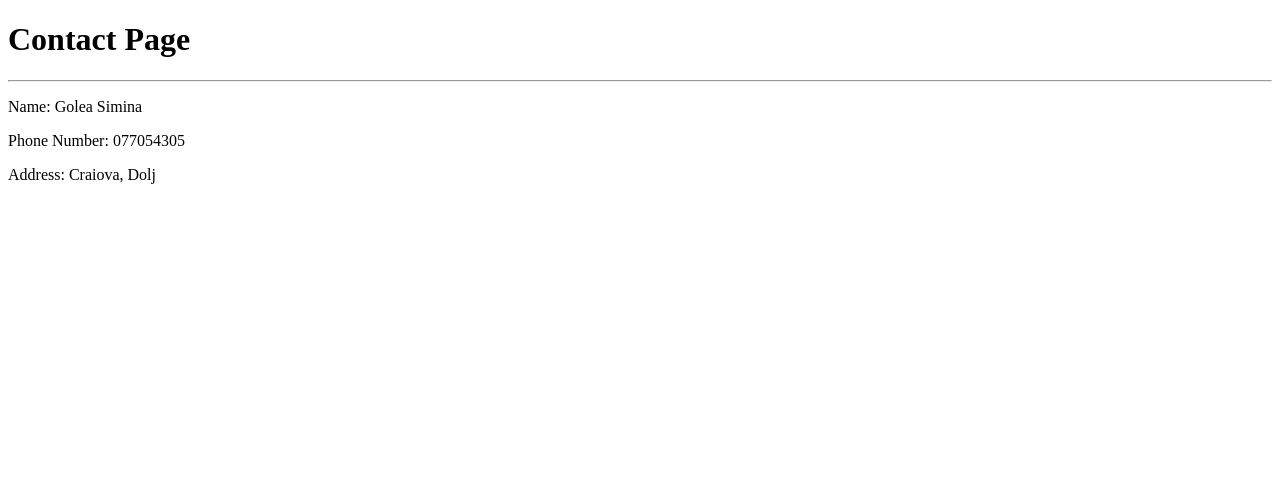
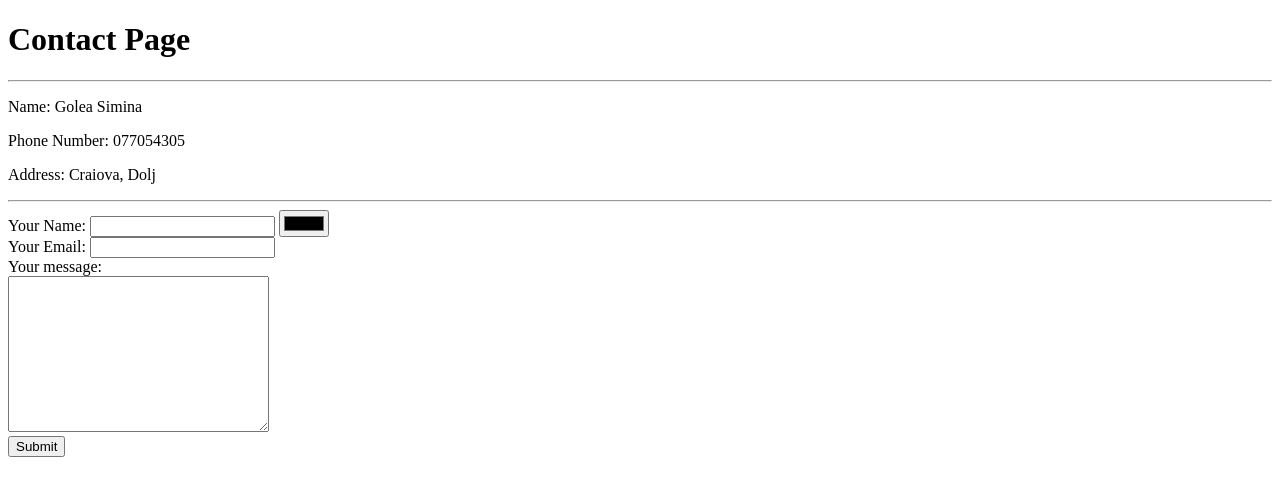
Before and after one commit to siminagolea/udemy-webdev, a plain HTML site: page HTML-Personal Site/contact.html in a window 1280 px wide. Drawn offline with Linux system fonts and the light colour scheme.

Commit message:
html website almost finished

```diff
--- a/HTML-Personal Site/contact.html
+++ b/HTML-Personal Site/contact.html
@@ -1,14 +1,28 @@
 <!DOCTYPE html>
 <html>
+
 <head>
     <meta charset="UTF-8">
     <title>Contact</title>
 </head>
+
 <body>
     <h1>Contact Page</h1>
     <hr>
     <p> Name: Golea Simina</p>
     <p>Phone Number: 077054305</p>
     <p>Address: Craiova, Dolj</p>
+    <hr>
+    <form action="mailto:a.simina16@yahoo.com" method="post" enctype="text/plain">
+        <label>Your Name:</label>
+        <input type="text" name="yourName">
+        <input type="color"> <br>
+        <label>Your Email:</label>
+        <input type="email" name="yourEmail" id=""> <br>
+        <label>Your message:</label> <br>
+        <textarea name="yourMessage" cols="30" rows="10"></textarea> <br>
+        <input type="submit">
+    </form>
 </body>
+
 </html>
```
